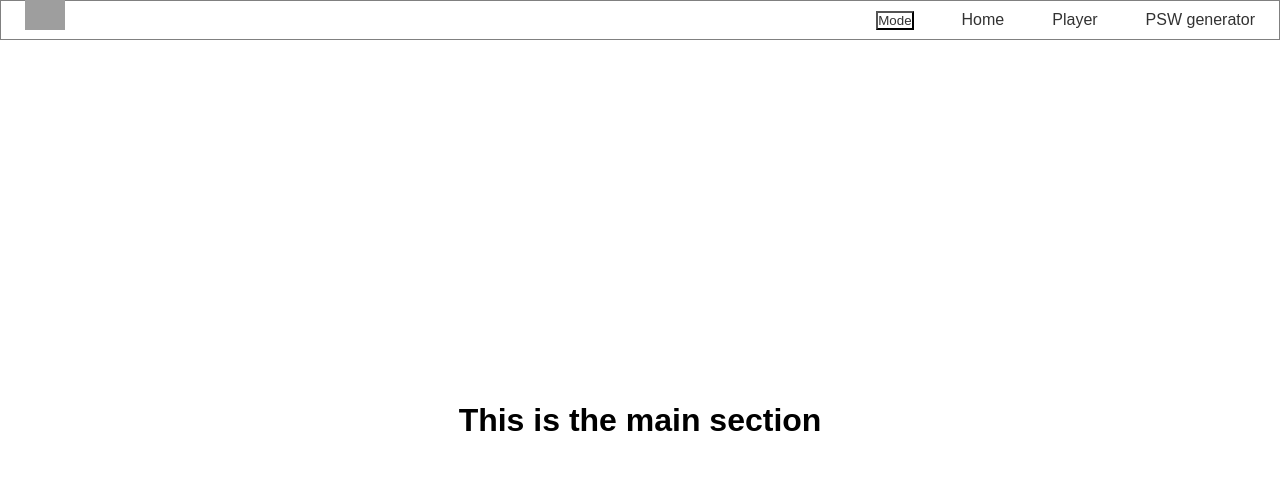
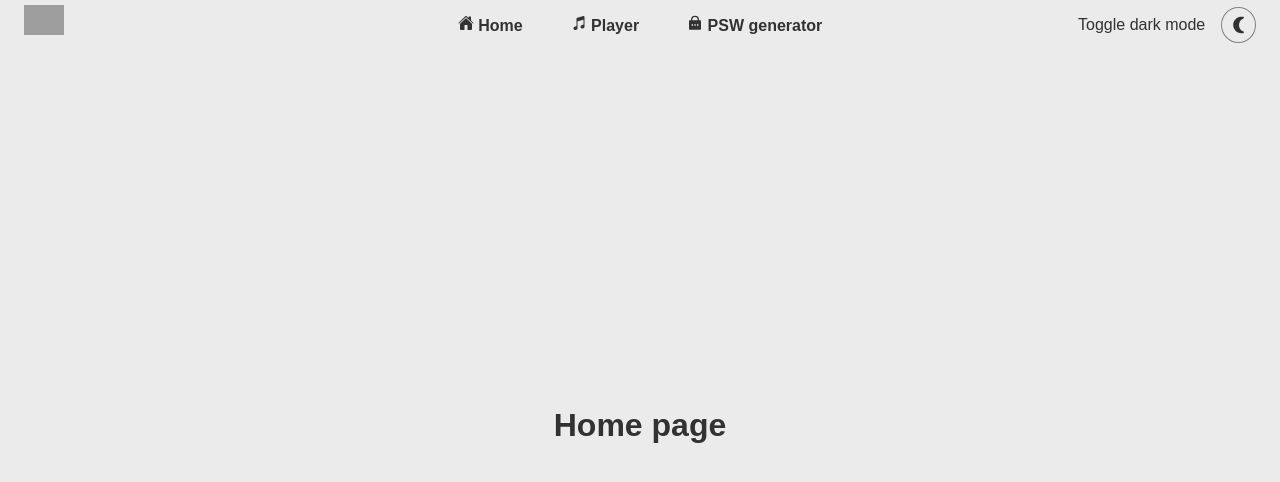
Before and after one commit to GitShizu/exercise-react-states, a React (Vite) app: page / in a window 1280 px wide. Shown: the top 482 px of the page. Built offline with nearby package versions, Linux system fonts and the light colour scheme; grey boxes are pictures that could not be loaded.

Commit message:
Feat - color mode implemented properly w style

```diff
--- a/package.json
+++ b/package.json
@@ -11,7 +11,8 @@
   },
   "dependencies": {
     "react": "^18.2.0",
-    "react-dom": "^18.2.0"
+    "react-dom": "^18.2.0",
+    "react-icons": "^4.12.0"
   },
   "devDependencies": {
     "@types/react": "^18.2.37",
--- a/src/App.css
+++ b/src/App.css
@@ -1,5 +1,5 @@
 #app-container{
     height: 100vh;
     display: grid;
-    grid-template-rows: 40px 1fr;
+    grid-template-rows: 50px 1fr;
 }
--- a/src/App.jsx
+++ b/src/App.jsx
@@ -2,6 +2,13 @@ import { useState } from 'react'
 import './App.css'
 import Navbar from './components/Navbar'
 import Main from './components/Main'
+import { IoHome } from "react-icons/io5";
+import { IoHomeOutline } from "react-icons/io5";
+import { IoMusicalNotes } from "react-icons/io5";
+import { IoMusicalNotesOutline } from "react-icons/io5";
+import { RiLockPasswordFill } from "react-icons/ri";
+import { RiLockPasswordLine } from "react-icons/ri";
+
 
 
 
@@ -12,20 +19,24 @@ function App() {
     return islightModeOn?setislightModeOn(false):setislightModeOn(true)
 
   }
-
+  const homeIcon = islightModeOn? <IoHome/>:<IoHomeOutline/>;
+  const playerIcon = islightModeOn?<IoMusicalNotes/>:<IoMusicalNotesOutline/>;
+  const pswIcon = islightModeOn?<RiLockPasswordFill/>:<RiLockPasswordLine/>
   return (
     <div id='app-container' className={islightModeOn?'light':'dark'}>
       <Navbar
         islightModeOn = {islightModeOn}
         handleColorMode = {handleColorMode}
         navLinksData={[
-          { url: '/Home', text: 'Home' },
-          { url: '/Player', text: 'Player' },
-          { url: '/PSW_generator', text: 'PSW generator' }
+          { url: '/Home', text: 'Home', icon: homeIcon },
+          { url: '/Player', text: 'Player', icon: playerIcon },
+          { url: '/PSW_generator', text: 'PSW generator', icon: pswIcon }
         ]}
         logoUrl={'https://cdn1.iconfinder.com/data/icons/education-set-3-3/74/15-512.png'}
         logoAlt={'React Logo'} />
-      <Main />
+      <Main
+      islightModeOn = {islightModeOn}
+      />
     </div>
   )
 }
--- a/src/components/Main.jsx
+++ b/src/components/Main.jsx
@@ -1,9 +1,11 @@
 import './Main.css'
 
-export default ()=>{
+
+export default ({islightModeOn})=>{
+
     return(
         <main>
-            <h1>This is the main section</h1>
+            <h1>Home page</h1>
         </main>
     )
 }
--- a/src/components/Navbar.css
+++ b/src/components/Navbar.css
@@ -1,24 +1,37 @@
 #navbar{
-    display: flex;
-    justify-content: space-between;
+    display: grid;
+    grid-template-columns: 20vw 1fr 20vw;
     align-items: center;
-    padding: 0 1.5rem;
-    border: 1px solid grey;
+    padding: 0.25rem 1.5rem;
 }
 
 #navbar *{
     text-decoration: none;
     list-style: none;
-    color: rgb(50, 50, 50);
+
 }
 
 #navbar figure {
     width: 40px;
     height: 40px;
-    border-radius: 50%;
 }
 
 #dashboard{
     display: flex;
     gap: 3rem;
+    font-weight: 600;
+    align-items: center;
+    justify-content: center;
 }
+#switch{
+    display: flex;
+    justify-content: end;
+    align-items: center;
+    gap: 1rem;
+}
+#switch button{
+    border: 1px solid grey;
+    padding: 0.4rem 0.4rem 0.15rem;
+    border-radius: 50%;
+    font-size: 1.25rem;
+}
--- a/src/components/Navbar.jsx
+++ b/src/components/Navbar.jsx
@@ -1,15 +1,15 @@
-
-import { useState } from 'react'
+import { CiLight } from "react-icons/ci";
+import { MdNightlightRound } from "react-icons/md";
 import './Navbar.css'
 
 
 
 const Links = ({ linksDataArray }) => {
     return (
-        linksDataArray.map(({ url, text }, i) => {
+        linksDataArray.map(({ url, text, icon }, i) => {
             return (
                 <li key={`n_${i}`}>
-                    <a href={url}>{text}</a>
+                    <a href={url}>{icon} {text}</a>
                 </li>
             )
         })
@@ -17,16 +17,20 @@ const Links = ({ linksDataArray }) => {
 }
 
 export default ({ navLinksData, logoUrl, logoAlt, islightModeOn, handleColorMode }) => {
-
+    const colorModeicon = islightModeOn ? <MdNightlightRound /> : <CiLight />;
     return (
-        <menu  id="navbar">
+        <menu id="navbar">
             <figure>
                 <img src={logoUrl} alt={logoAlt} />
             </figure>
             <section id='dashboard'>
-                <button className={islightModeOn?'light':'dark'} onClick={handleColorMode} id='switch'>Mode</button>
                 <Links linksDataArray={navLinksData} />
             </section>
+            <div id='switch'>
+            <p>Toggle {islightModeOn?'dark':'light'} mode</p>
+            <button className={islightModeOn ? 'light' : 'dark'} onClick={handleColorMode}>{colorModeicon}</button>
+            </div>
+
         </menu>
     )
 }
--- a/src/index.css
+++ b/src/index.css
@@ -9,10 +9,12 @@ img {
   max-width: 100%;
 }
 
-.light{
-  background-color: white;
+.light, .light *{
+  background-color: rgb(235, 235, 235);
+  color: rgb(50, 50, 50);
 }
 
-.dark{
-  background-color: rgb(75, 75, 75);
+.dark, .dark *{
+  background-color: rgb(50, 50, 50);
+  color: rgb(220, 220, 220);
 }
```
Also changed, not shown: 1 other file (tests, documents, lock files or other folders).
